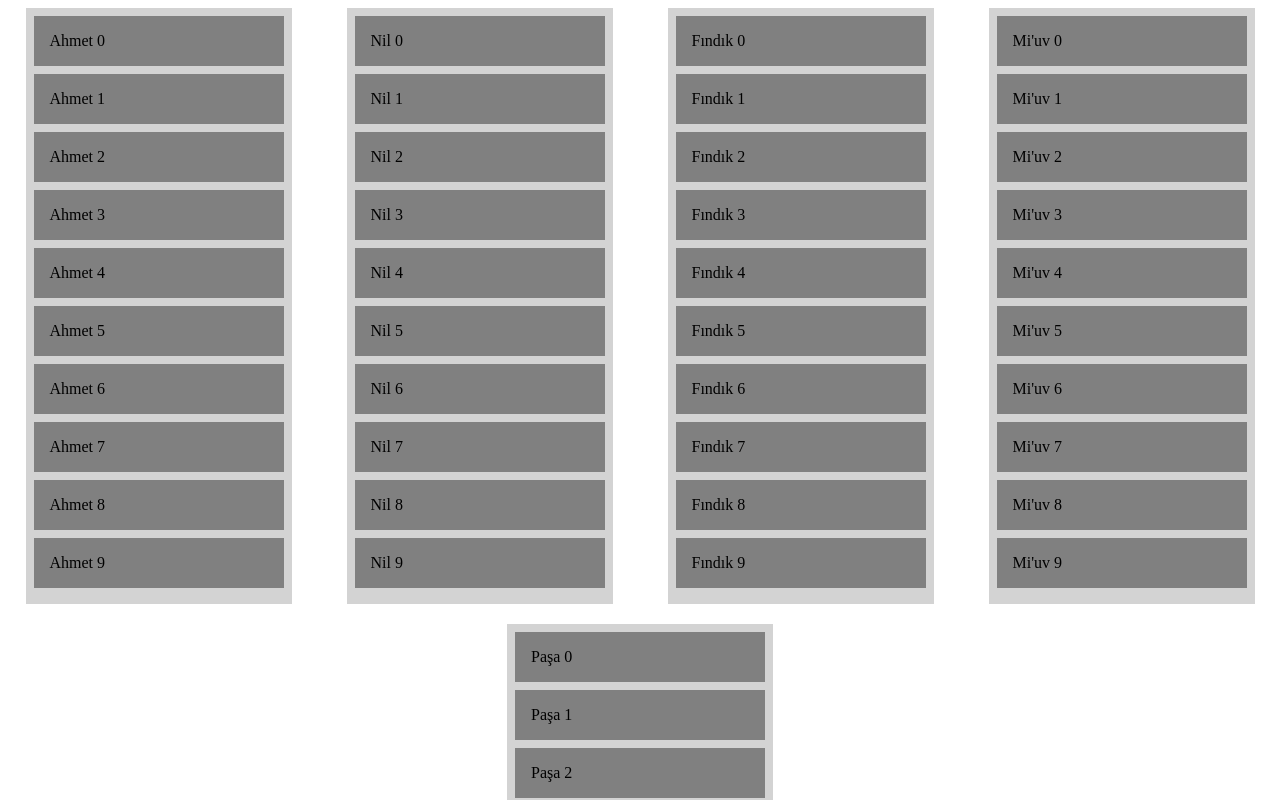
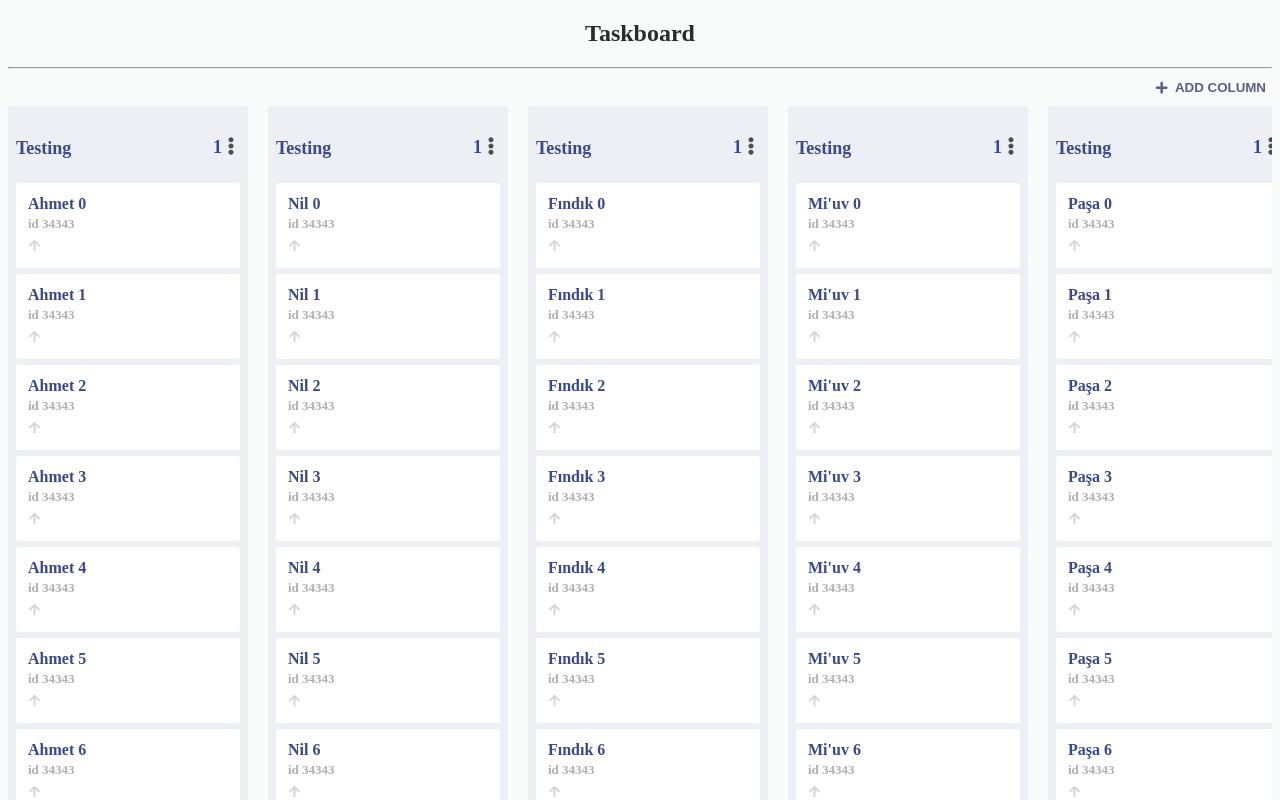
Before and after one commit to nilguresci/todo-app, a React (Vite) app: page / in a window 1280 px wide. Shown: the top 800 px of the page. Built offline with nearby package versions, Linux system fonts and the light colour scheme.

Commit message:
components and design changes

```diff
--- a/package.json
+++ b/package.json
@@ -13,7 +13,8 @@
     "firebase": "^10.7.1",
     "react": "^18.2.0",
     "react-beautiful-dnd": "^13.1.1",
-    "react-dom": "^18.2.0"
+    "react-dom": "^18.2.0",
+    "react-icons": "^5.0.1"
   },
   "devDependencies": {
     "@types/react": "^18.2.43",
@@ -25,6 +26,7 @@
     "eslint": "^8.55.0",
     "eslint-plugin-react-hooks": "^4.6.0",
     "eslint-plugin-react-refresh": "^0.4.5",
+    "sass": "^1.69.7",
     "typescript": "^5.2.2",
     "vite": "^5.0.8"
   }
--- a/src/App.css
+++ b/src/App.css
@@ -1,14 +1,30 @@
 .container {
   display: flex;
   flex-direction: row;
-  flex-wrap: wrap;
+  flex-wrap: nowrap;
   align-content: center;
-  justify-content: space-around;
+  justify-content: flex-start;
   align-items: flex-start;
   gap: 20px;
+  overflow: auto;
 }
 
-.board-container {
-  max-height: 50vh;
-  overflow: auto;
+.pageHeader {
+  text-align: center;
+  color: #2a2b2a;
 }
+
+.addColumnContainer {
+  display: flex;
+  justify-content: flex-end;
+  margin: 10px 0 10px 0;
+}
+
+.addColumnBtn {
+  color: #5a5e87;
+  border: none;
+  background-color: transparent;
+  display: flex;
+  align-items: center;
+  font-weight: bold;
+}
--- a/src/App.tsx
+++ b/src/App.tsx
@@ -1,10 +1,7 @@
 /* eslint-disable @typescript-eslint/no-explicit-any */
 import {
   DragDropContext,
-  Draggable,
   DraggableLocation,
-  DraggableProvided,
-  DraggableStateSnapshot,
   DropResult,
   Droppable,
   DroppableProvided,
@@ -13,6 +10,8 @@ import {
 import "./App.css";
 import { useState } from "react";
 import { Test } from "./models/Board";
+import { FaPlus } from "react-icons/fa";
+import Board from "./components/Board/Board";
 
 // fake data generator
 const getItems = (count: number, itemName: string) =>
@@ -21,27 +20,6 @@ const getItems = (count: number, itemName: string) =>
     content: `${itemName} ${k}`,
   }));
 
-const grid = 8;
-
-const getItemStyle = (isDragging: any, draggableStyle: any) => ({
-  // some basic styles to make the items look a bit nicer
-  userSelect: "none",
-  padding: grid * 2,
-  margin: `0 0 ${grid}px 0`,
-
-  // change background colour if dragging
-  background: isDragging ? "lightgreen" : "grey",
-
-  // styles we need to apply on draggables
-  ...draggableStyle,
-});
-
-const getListStyle = (isDraggingOver: any) => ({
-  background: isDraggingOver ? "lightblue" : "lightgrey",
-  padding: grid,
-  width: 250,
-});
-
 const App = () => {
   const [data, setData] = useState<Test>({
     ahmet: getItems(10, "Ahmet"),
@@ -49,6 +27,8 @@ const App = () => {
     findik: getItems(10, "Fındık"),
     miuv: getItems(10, "Mi'uv"),
     pasa: getItems(10, "Paşa"),
+
+    pagfhgfsa: getItems(10, "Pafghfghşa"),
   });
 
   // a little function to help us with reordering the result
@@ -110,6 +90,17 @@ const App = () => {
   };
 
   return (
+    <>
+      <div className="pageHeader">
+        <h2>Taskboard</h2>
+      </div>
+      <hr />
+      <div className="addColumnContainer">
+        <button type="button" className="addColumnBtn">
+          <FaPlus /> &nbsp; ADD COLUMN
+        </button>
+      </div>
+      <div>
         <DragDropContext onDragEnd={onDragEnd}>
           <div className="container">
             {Object.keys(data).map((key: string) => (
@@ -118,39 +109,18 @@ const App = () => {
                   provided: DroppableProvided,
                   snapshot: DroppableStateSnapshot
                 ) => (
-              <div
-                {...provided.droppableProps}
-                ref={provided.innerRef}
-                style={getListStyle(snapshot.isDraggingOver)}
-              >
-                {data[key as keyof typeof data].map((item, index) => (
-                  <Draggable key={item.id} draggableId={item.id} index={index}>
-                    {(
-                      provided: DraggableProvided,
-                      snapshot: DraggableStateSnapshot
-                    ) => (
-                      <div
-                        ref={provided.innerRef}
-                        id={item.id}
-                        {...provided.draggableProps}
-                        {...provided.dragHandleProps}
-                        style={getItemStyle(
-                          snapshot.isDragging,
-                          provided.draggableProps.style
-                        )}
-                      >
-                        {item.content}
-                      </div>
-                    )}
-                  </Draggable>
-                ))}
-                {provided.placeholder}
-              </div>
+                  <Board
+                    provided={provided}
+                    snapshot={snapshot}
+                    data={data[key as keyof typeof data]}
+                  />
                 )}
               </Droppable>
             ))}
           </div>
         </DragDropContext>
+      </div>
+    </>
   );
 };
 
--- a/src/components/Board/Board.tsx
+++ b/src/components/Board/Board.tsx
@@ -1,71 +1,55 @@
 /* eslint-disable @typescript-eslint/no-explicit-any */
-import { useDroppable } from "@dnd-kit/core";
-import {
-  DndContext,
-  closestCenter,
-  KeyboardSensor,
-  PointerSensor,
-  useSensor,
-  useSensors,
-} from "@dnd-kit/core";
-import {
-  arrayMove,
-  SortableContext,
-  sortableKeyboardCoordinates,
-  verticalListSortingStrategy,
-} from "@dnd-kit/sortable";
+import { Draggable } from "react-beautiful-dnd";
+import { FaEllipsisV, FaPlus } from "react-icons/fa";
 import Task from "../Task/Task";
-import { useState } from "react";
+import style from "./board.module.scss";
 
 // eslint-disable-next-line @typescript-eslint/no-explicit-any
 const Board = (props: any) => {
-  const { isOver, setNodeRef } = useDroppable({
-    id: props.id,
+  const getListStyle = (isDraggingOver: any) => ({
+    background: isDraggingOver ? "#ffebe5" : "#ecf0f5",
+    padding: 8,
+    width: 250,
   });
-  const style: React.CSSProperties = {
-    color: isOver ? "green" : undefined,
-    backgroundColor: isOver ? "yellow" : undefined,
-    border: "1px solid",
-    padding: "50px",
-  };
-
-  const [items, setItems] = useState([1, 2, 3]);
-  const sensors = useSensors(
-    useSensor(PointerSensor),
-    useSensor(KeyboardSensor, {
-      coordinateGetter: sortableKeyboardCoordinates,
-    })
-  );
-
-  function handleDragEnd(event: any) {
-    const { active, over } = event;
-
-    if (active.id !== over.id) {
-      setItems((items: any) => {
-        const oldIndex = items.indexOf(active.id);
-        const newIndex = items.indexOf(over.id);
-
-        return arrayMove(items, oldIndex, newIndex);
-      });
-    }
-  }
 
   return (
-    <div ref={setNodeRef} style={style}>
-      <DndContext
-        sensors={sensors}
-        collisionDetection={closestCenter}
-        onDragEnd={handleDragEnd}
-      >
-        <SortableContext items={items} strategy={verticalListSortingStrategy}>
-          {items.map((id: any) => (
-            <Task key={id} id={id}>
-              {" "}
-              Selamlar Ben {id}{" "}
-            </Task>
-          ))}
-        </SortableContext>
-      </DndContext>
+    <div
+      {...props.provided.droppableProps}
+      ref={props.provided.innerRef}
+      style={getListStyle(props.snapshot.isDraggingOver)}
+      className={style.boardContainer}
+    >
+      <div className={style.boardHeader}>
+        <h4>Testing</h4>
+        <div className={style.boardHeaderRight}>
+          <div>1</div>
+          <div className={style.boardMenu}>
+            <FaEllipsisV />
+          </div>
+        </div>
+      </div>
+      <div className={style.boardListContainer}>
+        {props.data.map(
+          (item: { id: string; content: string }, index: number) => (
+            <Draggable key={item.id} draggableId={item.id} index={index}>
+              {(provided, snapshot) => (
+                <Task
+                  provided={provided}
+                  id={item.id}
+                  snapshot={snapshot}
+                  content={item.content}
+                />
+              )}
+            </Draggable>
+          )
+        )}
+        {props.provided.placeholder}
+      </div>
+      <div className={style.addCardContainer}>
+        <button className={style.addCardBtn}>
+          <FaPlus size={12} /> &nbsp; Add card
+        </button>
+      </div>
     </div>
   );
 };
--- /dev/null
+++ b/src/components/Board/board.module.scss
@@ -0,0 +1,43 @@
+.boardListContainer {
+  //   max-height: 50vh;
+  //   overflow: auto;
+}
+
+.boardContainer {
+  border-radius: 2px;
+  .boardHeader {
+    display: flex;
+    justify-content: space-between;
+    align-items: center;
+    font-weight: bold;
+    color: #3a488e;
+    font-size: 18px;
+    .boardHeaderRight {
+      display: flex;
+
+      .boardMenu {
+        color: #4f4e4e;
+      }
+    }
+  }
+
+  .addCardContainer {
+    .addCardBtn {
+      width: 100%;
+      height: 2rem;
+      display: flex;
+      justify-content: center;
+      align-items: center;
+      border: none;
+      color: #afb0b0;
+      background-color: transparent;
+      font-size: 14px;
+    }
+    :hover {
+      //   border-color: red; // #afb0b0;
+      border: 2px solid #afb0b0;
+
+      cursor: pointer;
+    }
+  }
+}
--- a/src/components/Task/Task.tsx
+++ b/src/components/Task/Task.tsx
@@ -1,18 +1,45 @@
-import { useSortable } from "@dnd-kit/sortable";
-import { CSS } from "@dnd-kit/utilities";
+/* eslint-disable @typescript-eslint/no-explicit-any */
+import { FaArrowUp } from "react-icons/fa";
+import { DraggableProvided, DraggableStateSnapshot } from "react-beautiful-dnd";
+import style from "./task.module.scss";
+type Props = {
+  provided: DraggableProvided;
+  snapshot: DraggableStateSnapshot;
+  id: string;
+  content: string;
+};
 
-// eslint-disable-next-line @typescript-eslint/no-explicit-any
-const Task = (props: any) => {
-  const { attributes, listeners, setNodeRef, transform, transition } =
-    useSortable({ id: props.id });
-  const style = {
-    transform: CSS.Transform.toString(transform),
-    transition,
-  };
+const Task = (props: Props) => {
+  const grid = 6;
+  const getItemStyle = (isDragging: boolean, draggableStyle: any) => ({
+    // some basic styles to make the items look a bit nicer
+    userSelect: "none",
+    padding: grid * 2,
+    margin: `0 0 ${grid}px 0`,
 
+    // change background colour if dragging
+    background: isDragging ? "#f4f5f5" : "#ffffff",
+
+    // styles we need to apply on draggables
+    ...draggableStyle,
+  });
   return (
-    <div ref={setNodeRef} style={style} {...attributes} {...listeners}>
-      {props.children}
+    <div
+      ref={props.provided.innerRef}
+      id={props.id}
+      {...props.provided.draggableProps}
+      {...props.provided.dragHandleProps}
+      style={getItemStyle(
+        props.snapshot.isDragging,
+        props.provided.draggableProps.style
+      )}
+      className={style.taskContainer}
+    >
+      <div className={style.taskContent}>{props.content}</div>
+      <div className={style.taskId}>id 34343</div>
+      <div className={style.arrow}>
+        <FaArrowUp color="#d5d6d6" />
+      </div>
     </div>
   );
 };
--- /dev/null
+++ b/src/components/Task/task.module.scss
@@ -0,0 +1,19 @@
+.taskContainer {
+  width: 200px;
+  border-radius: 3px;
+  background-color: aliceblue;
+  font-weight: bold;
+  .taskContent {
+    color: #3a488e;
+    font-size: 16px;
+  }
+  .taskId {
+    color: #afb0b0;
+    font-size: 13px;
+    margin-top: 3px;
+  }
+  .arrow {
+    margin-top: 7px;
+    font-size: 13px;
+  }
+}
--- a/src/index.css
+++ b/src/index.css
@@ -0,0 +1,3 @@
+body {
+  background-color: #f9fafa;
+}
```
Also changed, not shown: 1 other file (tests, documents, lock files or other folders). Lines whose indentation alone changed are shown as unchanged.
